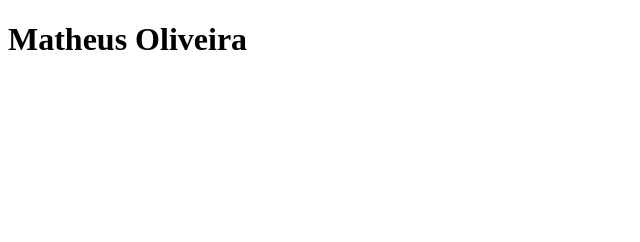
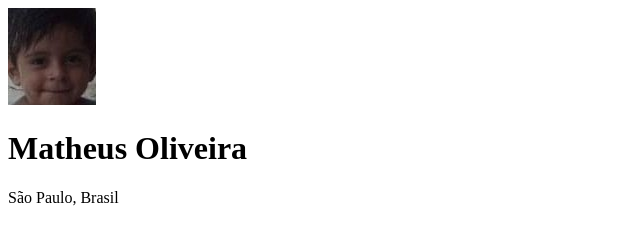
Before and after one commit to MatheusOliveira12ATI/Meus-Links, a plain HTML site: page index.html in a window 1280 px wide. Shown: the whole page, without its empty margins (0-640 px from the left). Drawn offline with Linux system fonts and the light colour scheme.

Commit message:
desenvolvimento do html

```diff
--- a/index.html
+++ b/index.html
@@ -7,7 +7,9 @@
 </head>
 <body>
     <div>
+        <img src="./WhatsApp Image 2024-03-05 at 19.50.34(1).jpg" alt="imagem do criador da pádina de links, Matheus Oliveira">
         <h1>Matheus Oliveira</h1>
+        <p>São Paulo, Brasil</p>
     </div>
 </body>
 </html>
```
